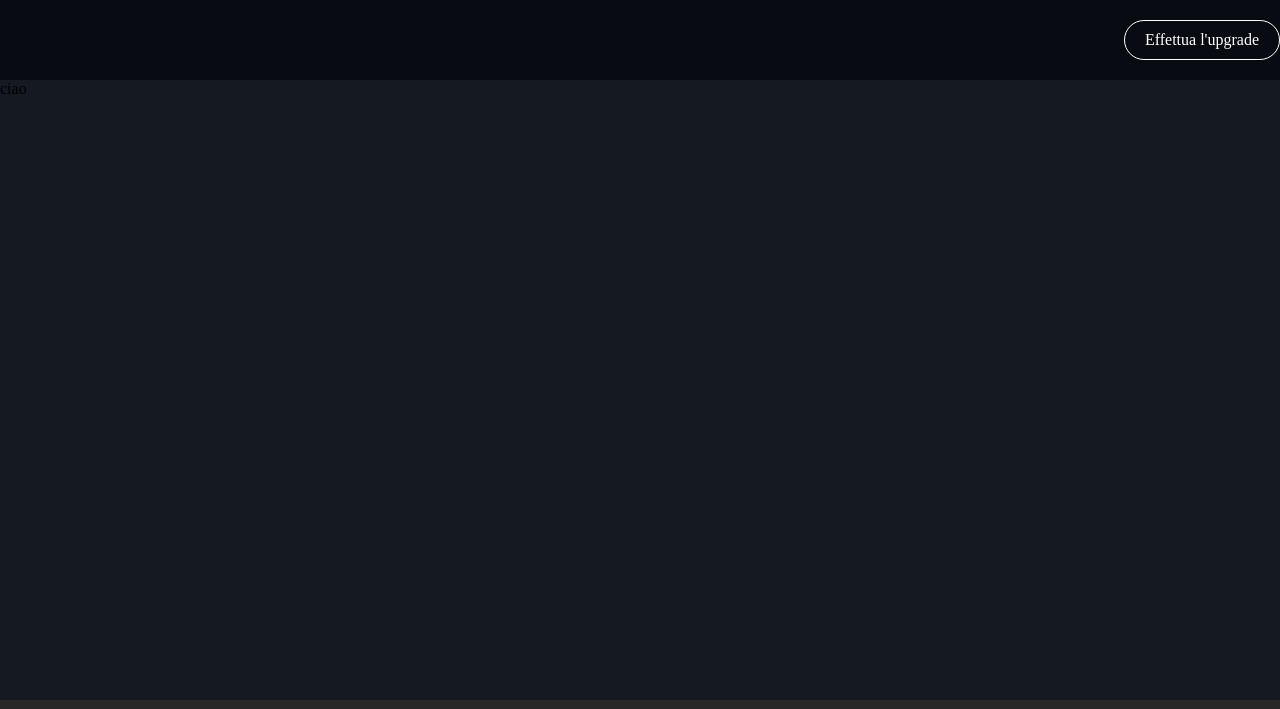
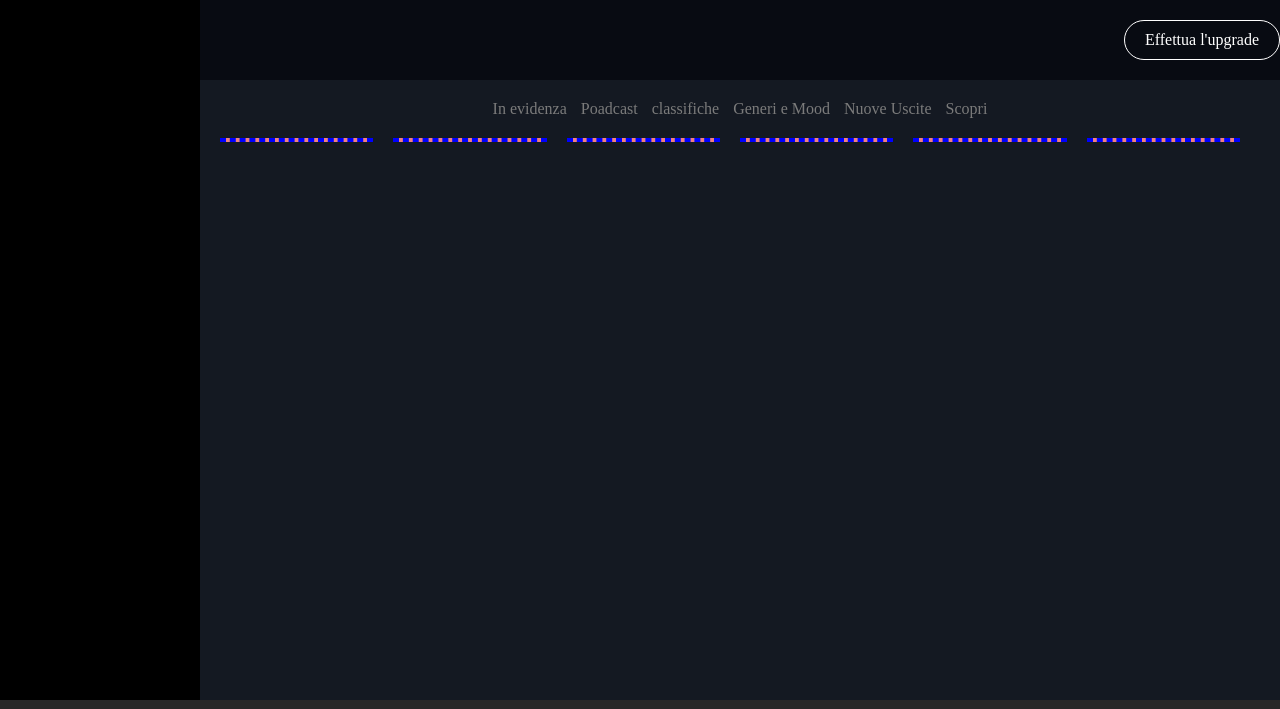
Before and after one commit to Richiisontheway/html-css-spotifyweb, a plain HTML site: page index.html in a window 1280 px wide. Shown: the top 709 px of the page. Drawn offline with Linux system fonts and the light colour scheme.

Commit message:
continuo main

```diff
--- a/css/style.css
+++ b/css/style.css
@@ -12,10 +12,6 @@
     GENERAL
 */
 
-.contenitore{
-    max-width: 1200px;
-    margin: 0 auto;
-}
 :root{
     --color-icon-:#7B7B7B;
 }
@@ -23,16 +19,37 @@
 /*
     MAIN
 */
+
+main{
+    background-color: #141922;
+    height: calc(100vh - 100px);
+    display: flex;
+}
+/*
+    ASIDE
+*/
+aside{
+    width: 200px;
+    background-color: #000000;
+}
+
 /*
     HEADER
 */
 
+.container-major{
+    width: calc(100% - 200px);
+}
+
 header{
     background-color: #080B12;
+    height: 80px;
     padding: 20px 0;
     display: flex;
     justify-content: flex-end;
+    align-items: center;
     position: sticky;
+    top: 0;
 }
 
 header a{
@@ -42,14 +59,46 @@ header a{
     text-decoration: none;
     color: white;
 }
+/*
+    INIZIO CONTAINER-MAJOR
+*/
 
-main{
-    background-color: #141922;
-    height: calc(100vh - 100px);
+.main-container{
+    overflow: auto;
+    height: calc(100vh - 180px);
 }
+.contenitore{
+    max-width: 60%;
+    margin: 0 auto;
+    text-align: center;
+}
+.contenitore ul{
+    list-style: none;
+    padding: 20px 0;
+}
+.contenitore li{
+    display: inline-block;
+    color: var(--color-icon-);
+    margin: 0 5px;
+}
+/*
+    INIZIO MUSIC-CONTAINER
+*/
+.music-container{
+    margin: 0 20px;
+    display: flex;
+}
+.music{
+    width: calc(100%);
+    background-color: lightcoral;
+    border: dashed 2px blue;
+    margin-right:20px;
+}
+
 /*
     INIZIO FOOTER
 */
+
 footer{
     background-color: #282828;
     color: white;
@@ -59,9 +108,11 @@ footer{
     align-items: center;
     flex-wrap: wrap;
 }
+
 /*
     PRIMO CONTAINER
 */
+
 .brano-container{
     margin-left: 20px;
     display: flex;
@@ -84,26 +135,30 @@ footer .brano-container i {
 footer .heart{
     margin-right: 10px;
 }
-.img-container{
+footer .img-container{
     width: 50px;
     height: 50px;
 }
+
 footer .img-container img{
     width: 100%;
 }
-footer .icon-container > i{
-    margin: 0 20px;
-    font-size: 2em;
+
+
+/*
+    SECONDO CONTAINER
+*/
+
+.track-container{
+    width: 40%;
 }
 .icon-container{
     display: flex;
     justify-content: center;
 }
-/*
-    SECONDO CONTAINER
-*/
-.track-container{
-    width: 40%;
+footer .icon-container > i{
+    margin: 0 10px;
+    font-size: 1.5em;
 }
 .track-container > div:nth-child(2){
     display: flex;
--- a/index.html
+++ b/index.html
@@ -10,13 +10,46 @@
 <body>
 
     <main>
-        <header>
-            <a href="#">
-                Effettua l'upgrade
-            </a>
-        </header>
-        ciao
 
+        <aside>
+            helo
+        </aside>
+        <div class="container-major">
+            <header>
+                <a href="#">
+                    Effettua l'upgrade
+                </a>
+            </header>
+            <div class="main-container">
+
+                <div class="contenitore">
+
+                    <ul>
+
+                        <li>In evidenza</li>
+                        <li>Poadcast</li>
+                        <li>classifiche</li>
+                        <li>Generi e Mood</li>
+                        <li>Nuove Uscite</li>
+                        <li>Scopri</li>
+
+                    </ul>
+
+                </div>
+                <div class="music-container">
+
+                    <div class="music"></div>
+                    <div class="music"></div>
+                    <div class="music"></div>
+                    <div class="music"></div>
+                    <div class="music"></div>
+                    <div class="music"></div>
+
+                </div>
+
+            </div>
+
+        </div>
 
     </main>
     <footer>
```
